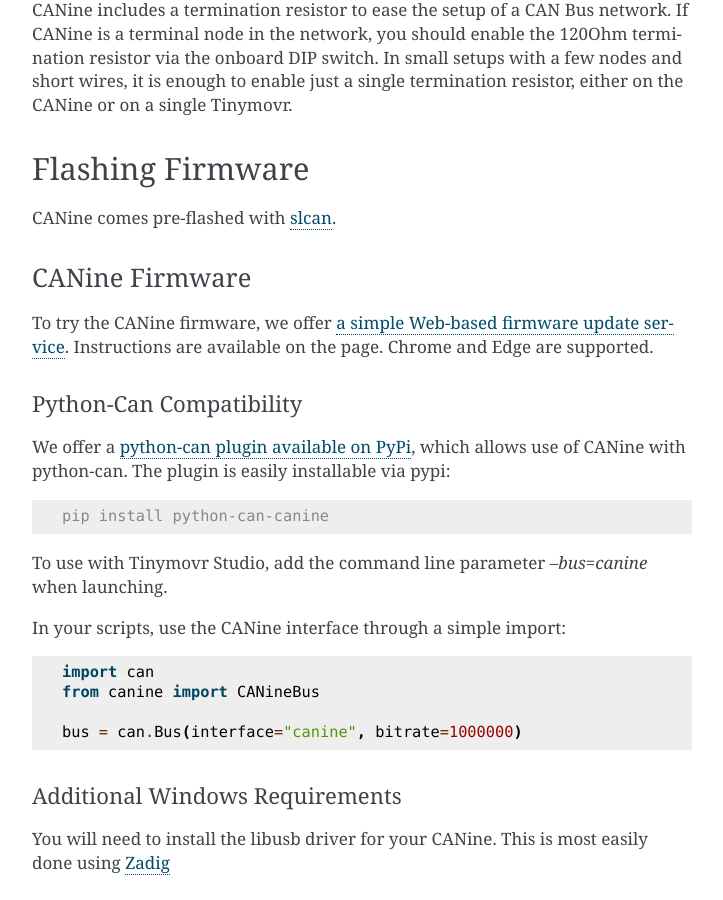
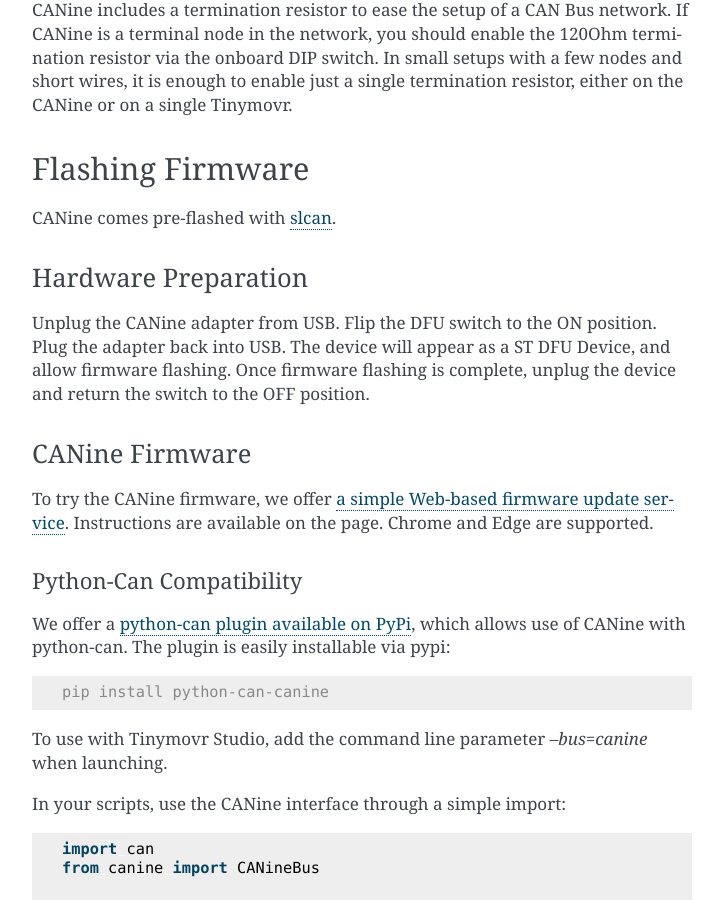
Before and after one commit to tinymovr/CANine, a Sphinx documentation site: the page built from Docs/canine.rst, in a window 1280 px wide and 900 px high, scrolled down 1141 px. Shown: the whole window, without its empty margins (388-1111 px from the left). Built offline with Sphinx 7.4.7, drawn with Linux system fonts in a browser that asks for light colours.

Commit message:
add hardware preparation for flashing

```diff
--- a/Docs/canine.rst
+++ b/Docs/canine.rst
@@ -34,6 +34,11 @@
 #################
 
 CANine comes pre-flashed with `slcan <https://python-can.readthedocs.io/en/master/interfaces/slcan.html>`_.
+
+Hardware Preparation
+--------------------
+
+Unplug the CANine adapter from USB. Flip the DFU switch to the ON position. Plug the adapter back into USB. The device will appear as a ST DFU Device, and allow firmware flashing. Once firmware flashing is complete, unplug the device and return the switch to the OFF position.
 
 CANine Firmware
 ---------------
```
